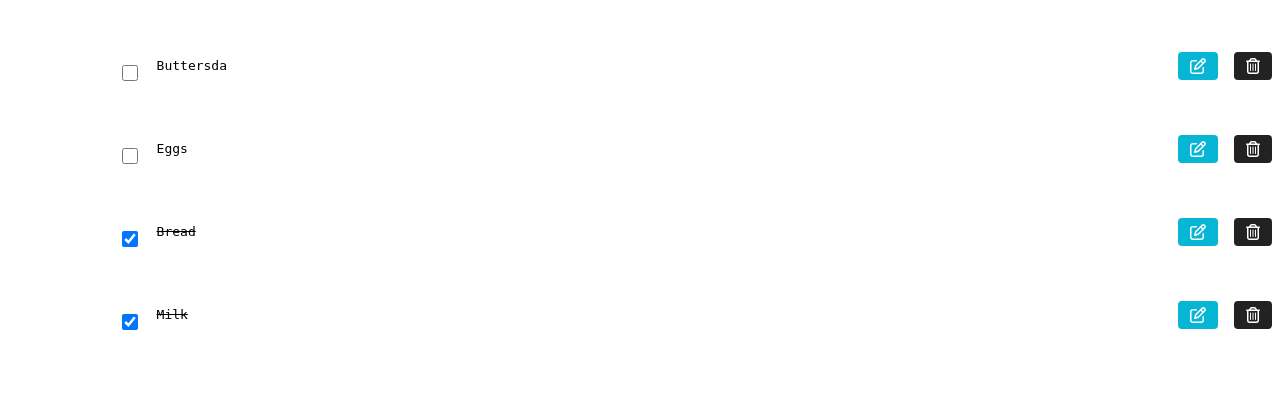
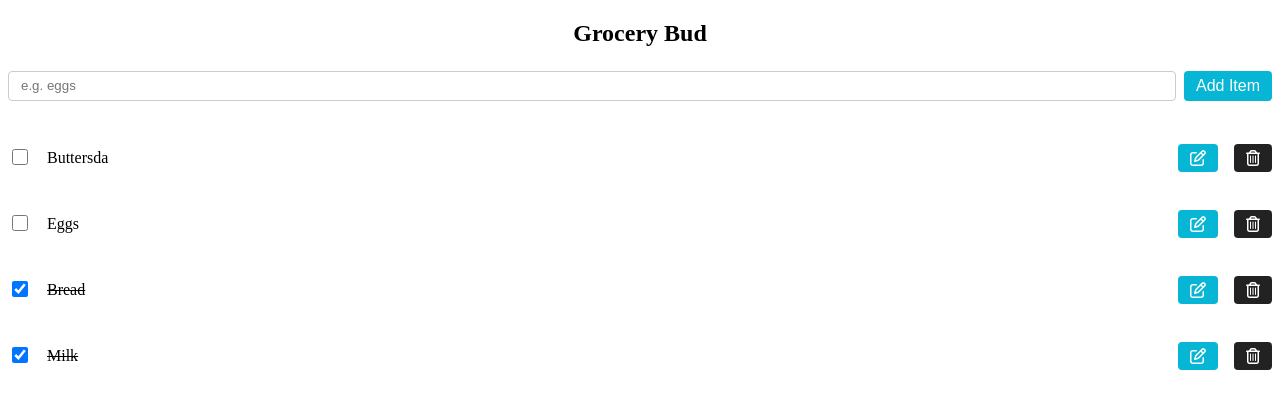
Before and after one commit to Sangam-dev/crud_django, a Django app: page / in a window 1280 px wide. Shown: the top 409 px of the page. Run offline with Django 5.2, Linux system fonts and the light colour scheme; data comes from the database, SQL or seed files in the repository; both versions use the stored data as it was after the commit.

Commit message:
fixed broken links and added edit and add item functionalities

```diff
--- a/grocerryapp/templates/index.html
+++ b/grocerryapp/templates/index.html
@@ -4,42 +4,76 @@
   <head>
     <meta charset="UTF-8" />
     <meta name="viewport" content="width=device-width, initial-scale=1.0" />
-    <title>grocerryapp Bud - Django</title>
+    <title>GrocerryApp Bud - Django</title>
+
     <link
       rel="stylesheet"
       href="https://cdnjs.cloudflare.com/ajax/libs/font-awesome/6.0.0/css/all.min.css"
     />
-    <link rel="stylesheet" href="{% static 'grocerryapp/css/global.css' %}" />
+
+    <link rel="stylesheet" href="{% static 'grocerryapp/css/styles.css' %}" />
     <link rel="stylesheet" href="{% static 'grocerryapp/css/single-item.css' %}" />
     <link rel="stylesheet" href="{% static 'grocerryapp/css/items.css' %}" />
   </head>
+
   <body>
     <section class="section-center">
-      <!-- Items List -->
-<!-- Items List -->
-<pre>
+      <h2 style="text-align: center; margin-bottom: 1.5rem;">Grocery Bud</h2>
+      <form method="POST" action="{% url 'grocerryapp:add' %}" style="display: flex; gap: 0.5rem; justify-content: center; margin-bottom: 2rem;">
+        {% csrf_token %}
+        <input type="text" name="name" placeholder="e.g. eggs" required style="padding: 0.375rem 0.75rem; border-radius: 0.25rem; border: 1px solid #ccc; flex: 1;" />
+        <button type="submit" style="cursor: pointer; color: #fff; background: #06b6d4; border: transparent; border-radius: 0.25rem; padding: 0.375rem 0.75rem; font-size: 1rem;">Add Item</button>
+      </form>
+
       <div class="items">
+
         {% for item in items %}
           <div class="single-item">
+
+            <!-- Toggle Completed -->
             <form method="POST" action="{% url 'grocerryapp:toggle' item.id %}">
               {% csrf_token %}
-              <input type="checkbox"
+              <input
+                type="checkbox"
                 {% if item.completed %}checked{% endif %}
-                      onchange="this.form.submit()" />
+                onchange="this.form.submit()"
+              />
             </form>
-          <p style="text-decoration: {% if item.completed %}line-through{% else %}none{% endif %}">{{ item.name }}</p>
-          <a href="#" class="btn icon-btn edit-btn">
+
+            <!-- Item Name -->
+            <p
+              style="text-decoration: {% if item.completed %}line-through{% else %}none{% endif %}"
+            >
+              {{ item.name }}
+            </p>
+
+            <!-- Edit Button -->
+            <a href="{% url 'grocerryapp:edit' item.id %}" class="btn icon-btn edit-btn" style="color: #fff; background: #06b6d4; border-radius: 0.25rem; padding: 0.375rem 0.75rem; text-decoration: none; display: inline-flex; align-items: center; justify-content: center;">
               <i class="fa-regular fa-pen-to-square"></i>
             </a>
-          <button class="btn icon-btn remove-btn" type="submit">
+
+            <!-- Delete -->
+            <form
+              method="POST"
+              action="{% url 'grocerryapp:delete' item.id %}"
+              style="display: inline"
+            >
+              {% csrf_token %}
+              <button type="submit" class="btn icon-btn remove-btn">
                 <i class="fa-regular fa-trash-can"></i>
               </button>
+            </form>
+
           </div>
+
         {% empty %}
-      <p style="text-align: center; color: #888;">No items yet. Add one above!</p>
+          <p style="text-align: center; color: #888;">
+            No items yet. Add one above!
+          </p>
         {% endfor %}
+
       </div>
-</pre>
+
     </section>
   </body>
 </html>
--- a/grocerryapp/urls.py
+++ b/grocerryapp/urls.py
@@ -6,4 +6,7 @@ app_name = 'grocerryapp'
 urlpatterns = [
     path('', views.index, name='index'),
     path('toggle/<int:item_id>/', views.toggle_completed, name='toggle'),
+    path('delete/<int:item_id>/', views.delete_item, name='delete'),
+    path('add/', views.add_item, name='add'),
+    path('edit/<int:item_id>/', views.edit_item, name='edit'),
 ]
--- a/grocerryapp/views.py
+++ b/grocerryapp/views.py
@@ -18,3 +18,29 @@ def toggle_completed(request, item_id):
         item.save()
 
     return redirect('grocerryapp:index')
+
+# ....
+
+def delete_item(request, item_id):
+    if request.method == 'POST':
+        item = get_object_or_404(GroceryItem, id=item_id)
+        item.delete()
+
+    return redirect('grocerryapp:index')
+
+def add_item(request):
+    if request.method == 'POST':
+        name = request.POST.get('name')
+        if name:
+            GroceryItem.objects.create(name=name)
+    return redirect('grocerryapp:index')
+
+def edit_item(request, item_id):
+    item = get_object_or_404(GroceryItem, id=item_id)
+    if request.method == 'POST':
+        name = request.POST.get('name')
+        if name:
+            item.name = name
+            item.save()
+            return redirect('grocerryapp:index')
+    return render(request, 'edit.html', {'item': item})
```
Also changed, not shown: grocerryapp/templates/edit.html (added, +32 -0 lines), db.sqlite3. Lines whose indentation alone changed are shown as unchanged.
